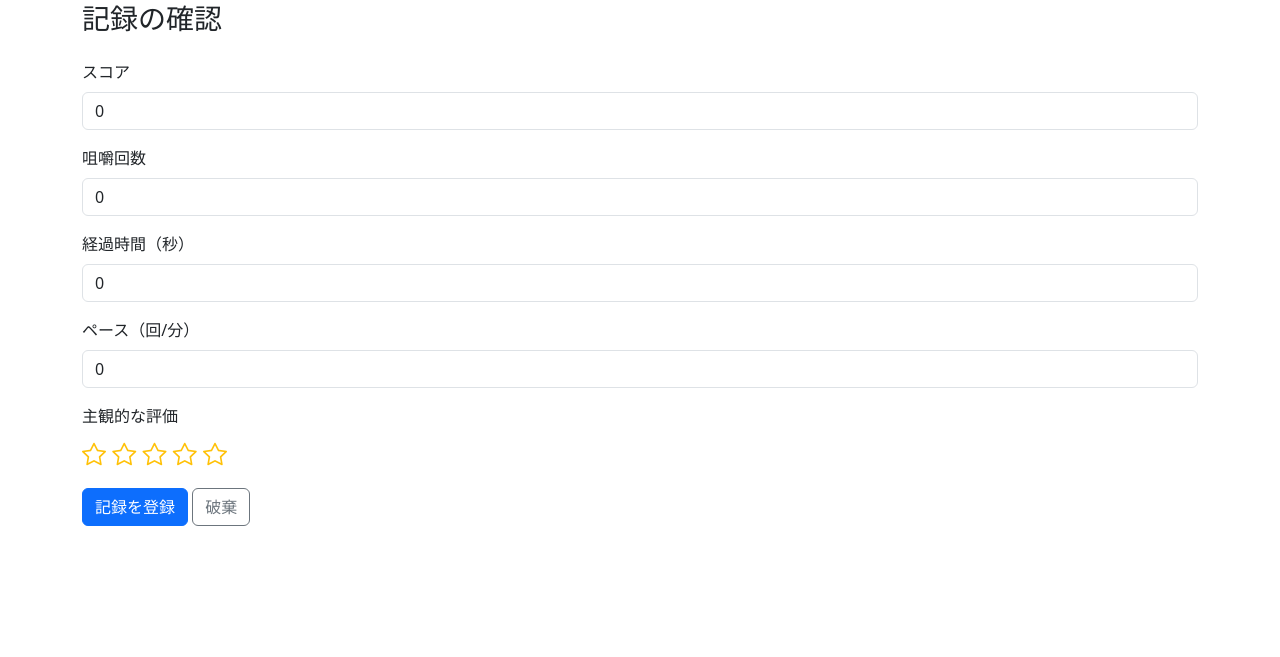
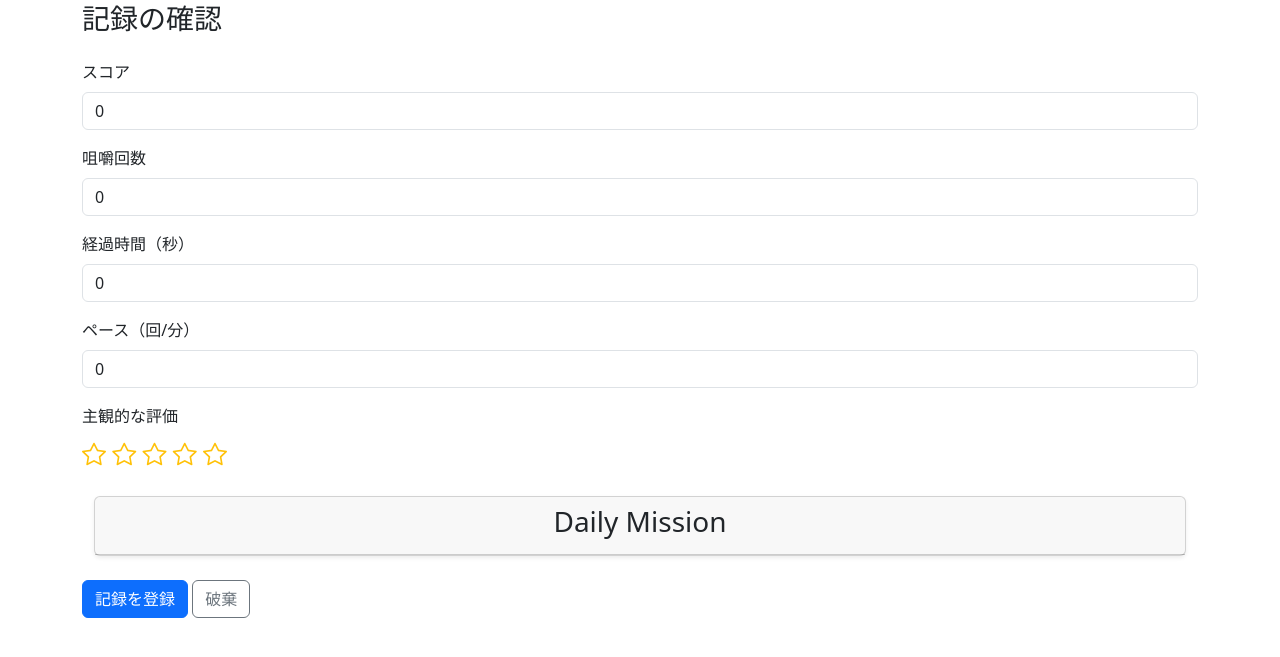
Before and after one commit to jphacks/sd_2507, a Flask app: page /result in a window 1280 px wide. Shown: the part 78-735 px from the top of the page. Run offline with Flask 3, Linux system fonts and the light colour scheme; the visitor is signed in with stand-in values (Sample User, id 1); data that the repository does not hold is empty.

Commit message:
mission checkbox

```diff
--- a/app.py
+++ b/app.py
@@ -38,6 +38,12 @@ class User(UserMixin, db.Model):
     def check_password(self, password):
         return check_password_hash(self.password_hash, password)
 
+score_mission = db.Table(
+    'score_mission',
+    db.Column('score_id', db.Integer, db.ForeignKey('score.id')),
+    db.Column('mission_id', db.Integer, db.ForeignKey('mission.id'))
+)
+
 class Score(db.Model):
     id = db.Column(db.Integer, primary_key=True)
     value = db.Column(db.Integer, nullable=False)
@@ -47,6 +53,13 @@ class Score(db.Model):
     chew_count = db.Column(db.Integer, default=0)
     elapsed_time = db.Column(db.Integer, default=0)
     pace = db.Column(db.Integer, default=0)
+
+    # このスコアで達成したミッションを関連付ける
+    missions = db.relationship(
+        'Mission',
+        secondary=score_mission,
+        backref=db.backref('scores', lazy='dynamic')
+    )
 
 class Mission(db.Model):
     id = db.Column(db.Integer, primary_key=True)
@@ -197,7 +210,8 @@ def inject_missions():
                 Mission.user_id == current_user.id,
                 func.date(Mission.display_date) == today
             ).order_by(Mission.id.desc()).limit(5).all()
-            missions = [m.content for m in todays]
+            # missions = [m.content for m in todays]
+            missions = todays
             missions.reverse()  # ID降順で取得しているので表示用に逆順にする
     except Exception:
         # 安全のため何か失敗してもテンプレート崩れしないよう空リストを返す
@@ -234,6 +248,18 @@ def result():
             user_id=current_user.id,
             timestamp=datetime.now()
         )
+
+        # ミッション達成処理
+        mission_ids = request.form.getlist("mission_ids")
+        if mission_ids:
+            missions = Mission.query.filter(
+                Mission.id.in_(mission_ids),
+                Mission.user_id == current_user.id
+            ).all()
+            for m in missions:
+                m.check = True  # 達成済みに更新
+                current_user.total_score += 200
+                new_score.missions.append(m)
 
         # totalスコア更新
         current_user.total_score += value
--- a/templates/result.html
+++ b/templates/result.html
@@ -36,8 +36,38 @@
     <input type="hidden" name="rating" id="ratingValue" value="0">
   </div>
 
-  <button type="submit" class="btn btn-primary">記録を登録</button>
-  <a href="{{ url_for('index') }}" class="btn btn-outline-secondary">破棄</a>
+  <!-- 🧩 ミッション一覧 -->
+
+  <div class="container mt-4">
+    <div class="card shadow-sm">
+      <div class="card-header text-center">
+        <h3>Daily Mission</h3>
+      </div>
+      <ul class="list-group list-group-flush">
+        {% for mission in missions %}
+          <li class="list-group-item d-flex justify-content-between align-items-center">
+            <span>{{ mission.content }}</span>
+            {% if mission.check == True %}
+              <div class="form-check">
+                <input class="form-check-input" type="checkbox" checked disabled>
+                <label class="form-check-label text-muted">達成済み</label>
+              </div>
+            {% else %}
+              <div class="form-check">
+                <input class="form-check-input" type="checkbox" name="mission_ids" value="{{ mission.id }}">
+                <label class="form-check-label">達成</label>
+              </div>
+            {% endif %}
+          </li>
+        {% endfor %}
+      </ul>
+    </div>
+  </div>
+
+  <div class="mt-4">
+    <button type="submit" class="btn btn-primary">記録を登録</button>
+    <a href="{{ url_for('index') }}" class="btn btn-outline-secondary">破棄</a>
+  </div>
 </form>
 
 <!-- Bootstrapアイコン -->
```
Also changed, not shown: templates/history.html (+12 -0 lines).
